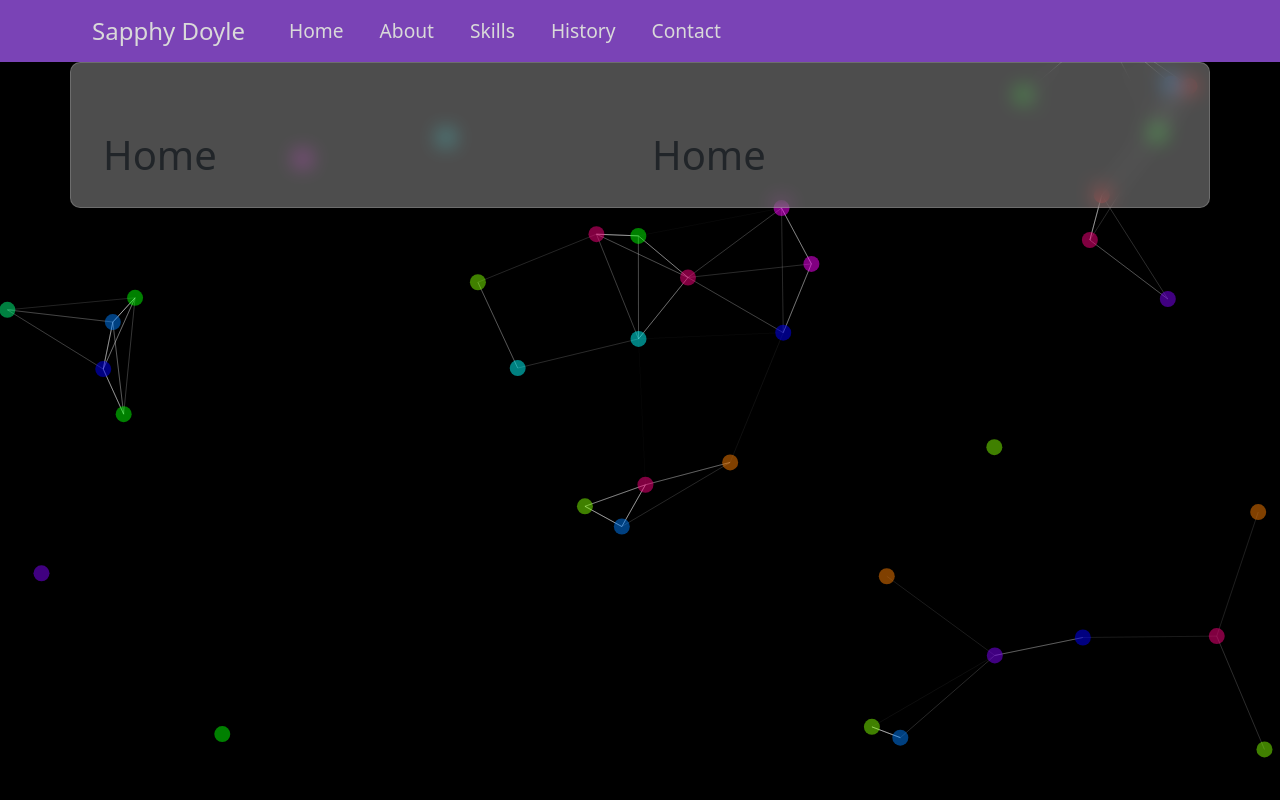
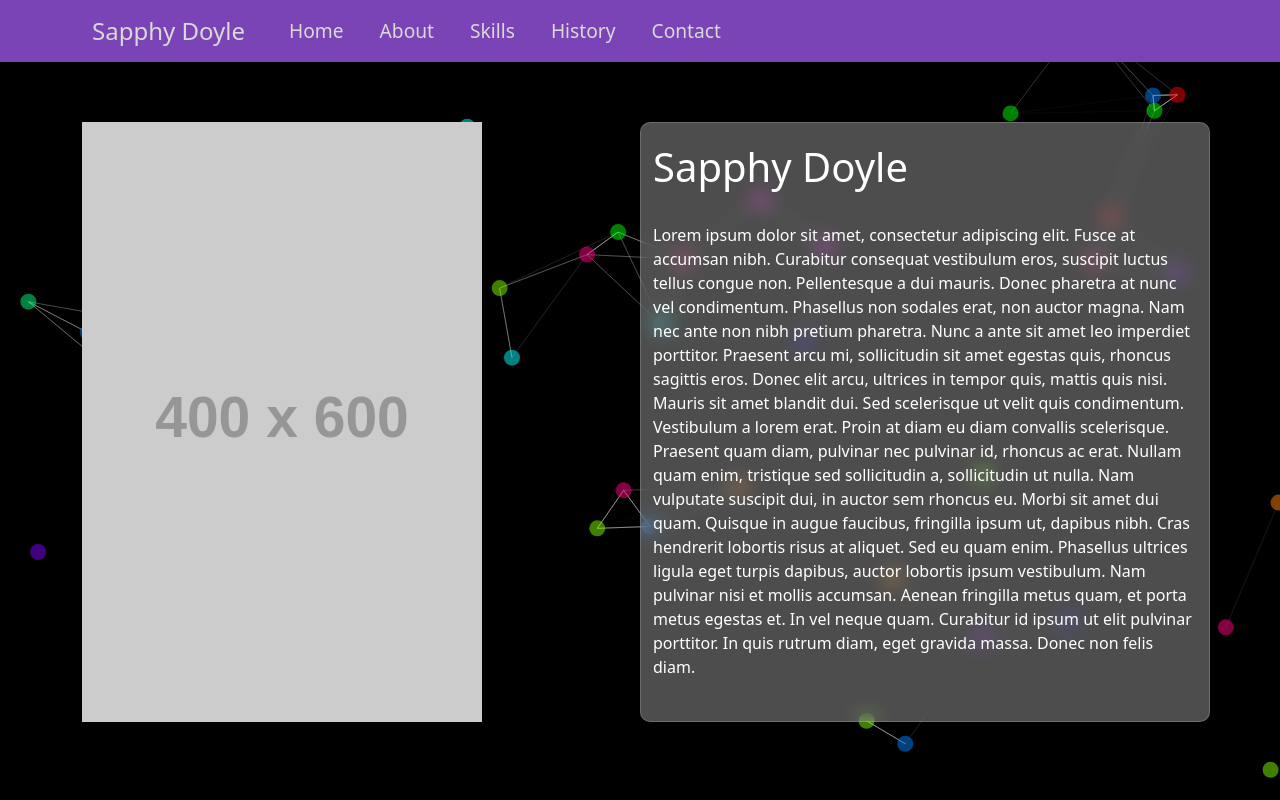
Before and after one commit to Terafora/Sapphy-Doyle-Profile-Site, a React (Create React App) app: page / in a window 1280 px wide. Built offline with nearby package versions, Linux system fonts and the light colour scheme; the HTML template or start-up script is replaced by a standard one.

Commit message:
Add placeholder content and layout to Home component

```diff
--- a/src/components/Home.js
+++ b/src/components/Home.js
@@ -1,14 +1,20 @@
 import React from 'react';
+import './Home.css';
 
 export default function Home() {
   return (
-    <div className="container">
-      <div className="row glassbg">
-        <div className="col-lg-6 mt-5">
-          <h1>Home</h1>
+    <div className="home container d-flex align-items-center justify-content-center">
+      <div className="row">
+        <div className="col-lg-6">
+          <img src="https://fakeimg.pl/400x600?font=bebas" alt="placeholder" />
         </div>
-        <div className="col-lg-6 mt-5">
-          <h1>Home</h1>
+        <div className="col-lg-6 glassbg">
+          <h1 className="text-white">Sapphy Doyle</h1>
+          <br></br>
+          <p className="text-white">
+            Lorem ipsum dolor sit amet, consectetur adipiscing elit. Fusce at accumsan nibh. Curabitur consequat vestibulum eros, suscipit luctus tellus congue non. Pellentesque a dui mauris. Donec pharetra at nunc vel condimentum. Phasellus non sodales erat, non auctor magna. Nam nec ante non nibh pretium pharetra. Nunc a ante sit amet leo imperdiet porttitor. Praesent arcu mi, sollicitudin sit amet egestas quis, rhoncus sagittis eros. Donec elit arcu, ultrices in tempor quis, mattis quis nisi. Mauris sit amet blandit dui. Sed scelerisque ut velit quis condimentum. Vestibulum a lorem erat. Proin at diam eu diam convallis scelerisque. Praesent quam diam, pulvinar nec pulvinar id, rhoncus ac erat. Nullam quam enim, tristique sed sollicitudin a, sollicitudin ut nulla. Nam vulputate suscipit dui, in auctor sem rhoncus eu.
+            Morbi sit amet dui quam. Quisque in augue faucibus, fringilla ipsum ut, dapibus nibh. Cras hendrerit lobortis risus at aliquet. Sed eu quam enim. Phasellus ultrices ligula eget turpis dapibus, auctor lobortis ipsum vestibulum. Nam pulvinar nisi et mollis accumsan. Aenean fringilla metus quam, et porta metus egestas et. In vel neque quam. Curabitur id ipsum ut elit pulvinar porttitor. In quis rutrum diam, eget gravida massa. Donec non felis diam.
+          </p>
         </div>
       </div>
     </div>
```
